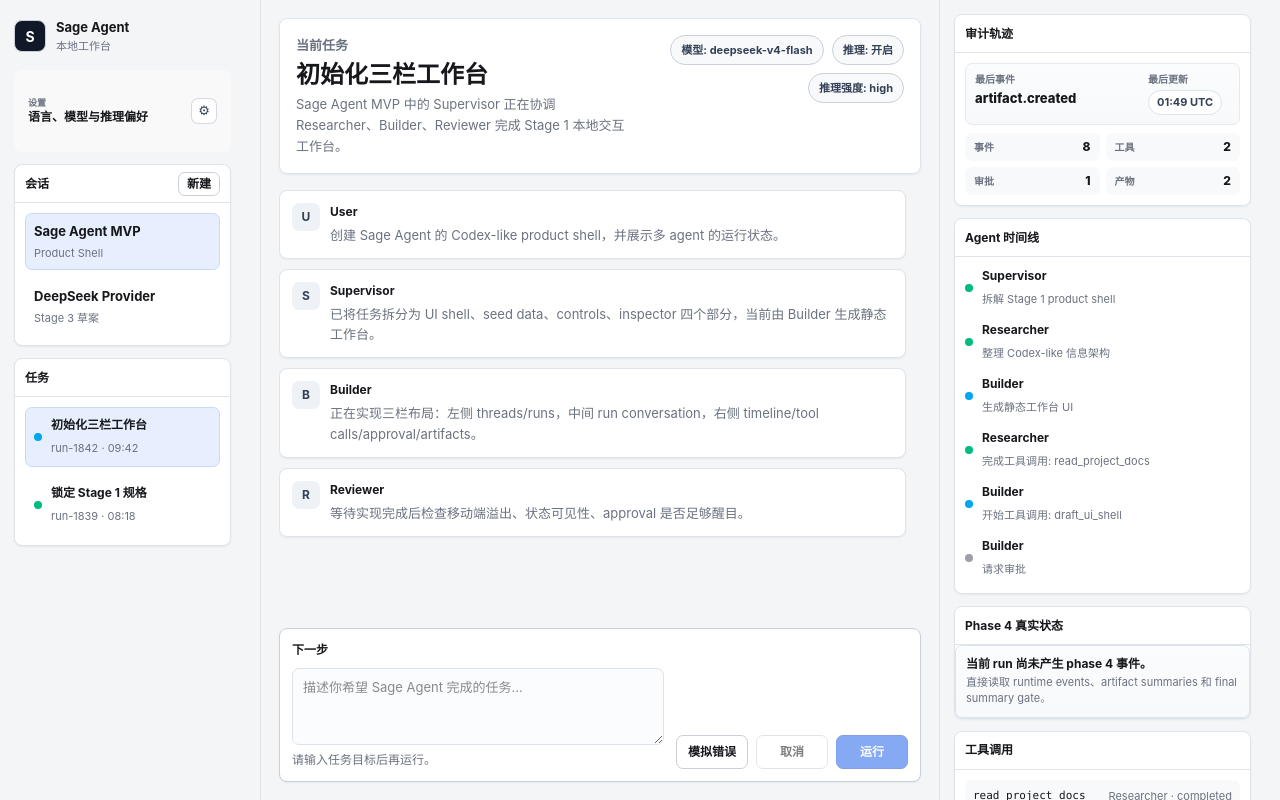
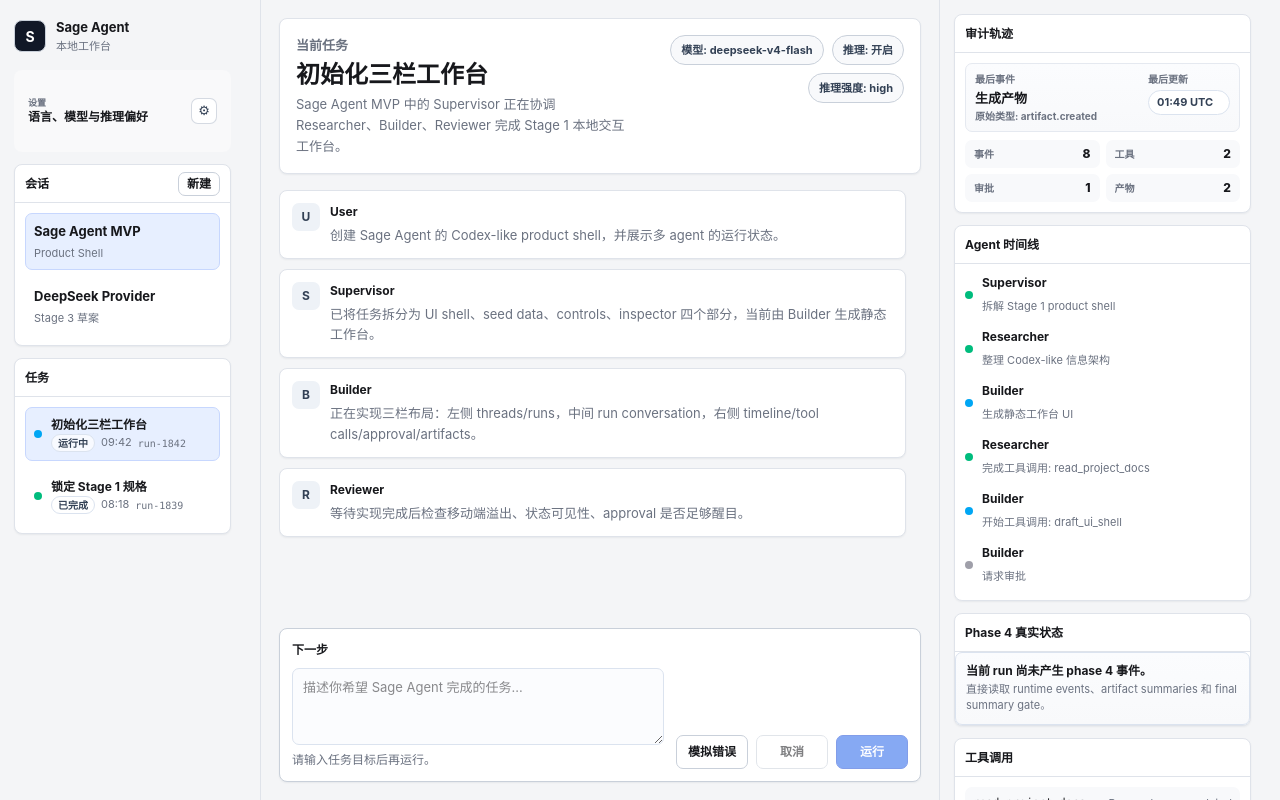
Before and after one commit to wjlGitHub2021/SageAgent, a Next.js app in the folder apps/web/: page / in a window 1280 px wide. Built offline with nearby package versions, Linux system fonts and the light colour scheme.

Commit message:
实现：完善 Stage 5 审计轨迹

```diff
--- a/apps/web/src/app/globals.css
+++ b/apps/web/src/app/globals.css
@@ -433,6 +433,42 @@
   white-space: nowrap;
 }
 
+.run-row-meta {
+  display: flex;
+  min-width: 0;
+  flex-wrap: wrap;
+  align-items: center;
+  gap: 4px 6px;
+}
+
+.run-row-meta span {
+  min-width: 0;
+  color: var(--text-muted);
+  font-size: 11px;
+  line-height: 1.2;
+}
+
+.run-row-meta span:first-child {
+  border: 1px solid #dbe3ef;
+  border-radius: 999px;
+  background: rgba(255, 255, 255, 0.72);
+  color: #334155;
+  font-size: 10px;
+  font-weight: 720;
+  line-height: 1;
+  padding: 3px 6px;
+}
+
+.run-row-meta code {
+  min-width: 0;
+  max-width: 100%;
+  color: var(--text-muted);
+  font-size: 10px;
+  overflow: hidden;
+  text-overflow: ellipsis;
+  white-space: nowrap;
+}
+
 .workspace-header {
   display: flex;
   flex: 0 0 auto;
@@ -752,16 +788,31 @@
 }
 
 .audit-primary dd {
-  display: block;
+  display: flex;
   min-width: 0;
+  flex-direction: column;
+  gap: 4px;
   margin-top: 5px;
-  overflow: hidden;
   color: var(--text-main);
   font-size: 13px;
   font-weight: 760;
   line-height: 1.25;
+}
+
+.audit-primary dd > span,
+.audit-primary dd > small {
+  display: block;
+  min-width: 0;
+  overflow: hidden;
   text-overflow: ellipsis;
   white-space: nowrap;
+}
+
+.audit-primary dd > small {
+  color: var(--text-muted);
+  font-size: 10px;
+  font-weight: 650;
+  line-height: 1.2;
 }
 
 .audit-primary time {
--- a/apps/web/src/app/page.tsx
+++ b/apps/web/src/app/page.tsx
@@ -204,7 +204,15 @@
     approvals: "审批",
     lastEvent: "最后事件",
     lastUpdated: "最后更新",
+    rawEventType: "原始类型",
     counts: "计数",
+    statusQueued: "排队中",
+    statusPlanning: "规划中",
+    statusRunning: "运行中",
+    statusWaitingForApproval: "待审批",
+    statusCompleted: "已完成",
+    statusFailed: "失败",
+    statusCancelled: "已取消",
     providerError: "Provider Error",
     noProviderError: "当前任务暂无 provider error",
     noProviderErrorDetail:
@@ -401,7 +409,15 @@
     approvals: "Approvals",
     lastEvent: "Last event",
     lastUpdated: "Last updated",
+    rawEventType: "Raw type",
     counts: "Counts",
+    statusQueued: "Queued",
+    statusPlanning: "Planning",
+    statusRunning: "Running",
+    statusWaitingForApproval: "Waiting approval",
+    statusCompleted: "Completed",
+    statusFailed: "Failed",
+    statusCancelled: "Cancelled",
     providerError: "Provider Error",
     noProviderError: "No provider error for this run",
     noProviderErrorDetail:
@@ -878,6 +894,7 @@
 type AuditSummary = {
   readonly eventCount: number;
   readonly lastEventType: string | null;
+  readonly lastEventTitle: Record<Locale, string> | null;
   readonly lastEventAt: string | null;
   readonly toolCallCount: number;
   readonly approvalCount: number;
@@ -897,6 +914,30 @@
           : "bg-amber-500";
 
   return <span className={`h-2 w-2 shrink-0 rounded-full ${color}`} />;
+}
+
+function formatRunStatusLabel(
+  status: string,
+  t: (typeof copy)[Locale],
+): string {
+  switch (status) {
+    case "queued":
+      return t.statusQueued;
+    case "planning":
+      return t.statusPlanning;
+    case "running":
+      return t.statusRunning;
+    case "waiting_for_approval":
+      return t.statusWaitingForApproval;
+    case "completed":
+      return t.statusCompleted;
+    case "failed":
+      return t.statusFailed;
+    case "cancelled":
+      return t.statusCancelled;
+    default:
+      return status;
+  }
 }
 
 function Panel({
@@ -1439,8 +1480,10 @@
                   <StatusDot status={run.status} />
                   <div>
                     <p>{run.title[locale]}</p>
-                    <small>
-                      {run.id} · {run.time}
+                    <small className="run-row-meta">
+                      <span>{formatRunStatusLabel(run.status, t)}</span>
+                      <span>{run.time}</span>
+                      <code>{run.id}</code>
                     </small>
                   </div>
                 </button>
@@ -1534,7 +1577,15 @@
                 <div>
                   <dt>{t.lastEvent}</dt>
                   <dd title={activeAuditSummary.lastEventType ?? t.noAuditEvents}>
-                    {activeAuditSummary.lastEventType ?? t.noAuditEvents}
+                    <span>
+                      {activeAuditSummary.lastEventTitle?.[locale] ??
+                        t.noAuditEvents}
+                    </span>
+                    {activeAuditSummary.lastEventType ? (
+                      <small>
+                        {t.rawEventType}: {activeAuditSummary.lastEventType}
+                      </small>
+                    ) : null}
                   </dd>
                 </div>
                 <div>
@@ -2805,10 +2856,12 @@
 ): AuditSummary {
   const runEventsForAudit = getEventsForRun(events, activeRunId);
   const lastEvent = runEventsForAudit.at(-1) ?? null;
+  const lastEventTitle = lastEvent ? toTimelineRow(lastEvent).title : null;
 
   return {
     eventCount: runEventsForAudit.length,
     lastEventType: lastEvent?.type ?? null,
+    lastEventTitle,
     lastEventAt: lastEvent?.createdAt ?? null,
     toolCallCount: getToolCallRows(events, activeRunId).length,
     approvalCount: countUniquePayloads(
```
Also changed, not shown: 2 other files (tests, documents, lock files or other folders).
